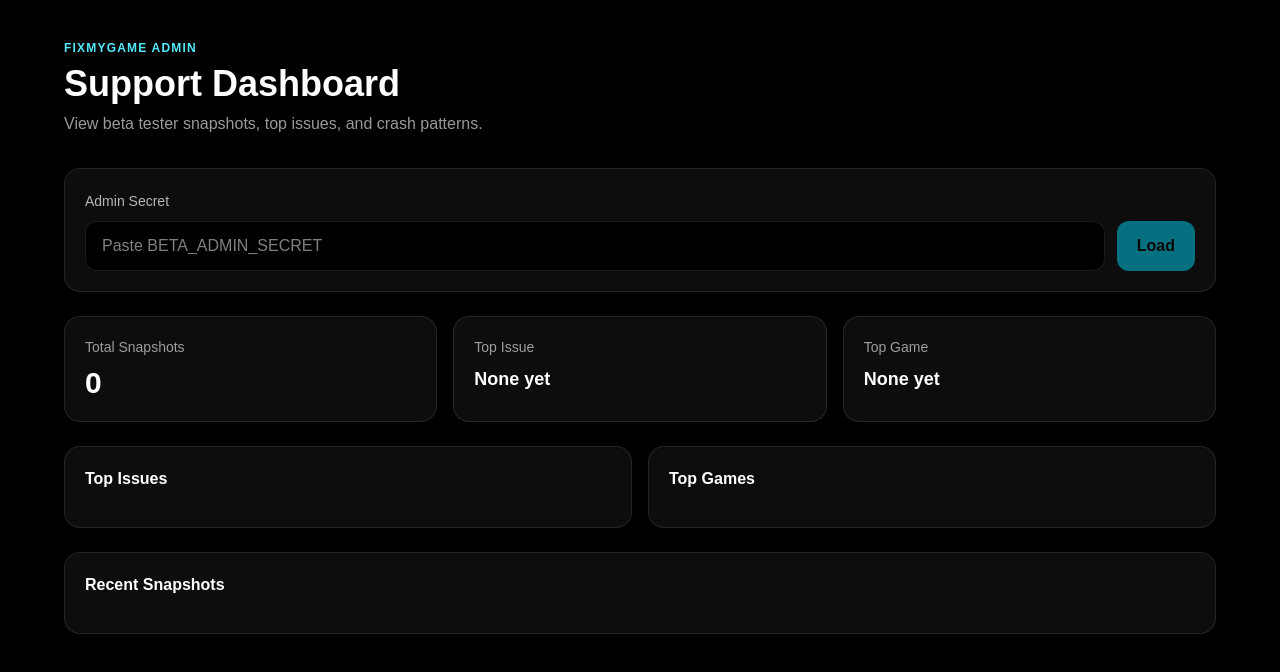
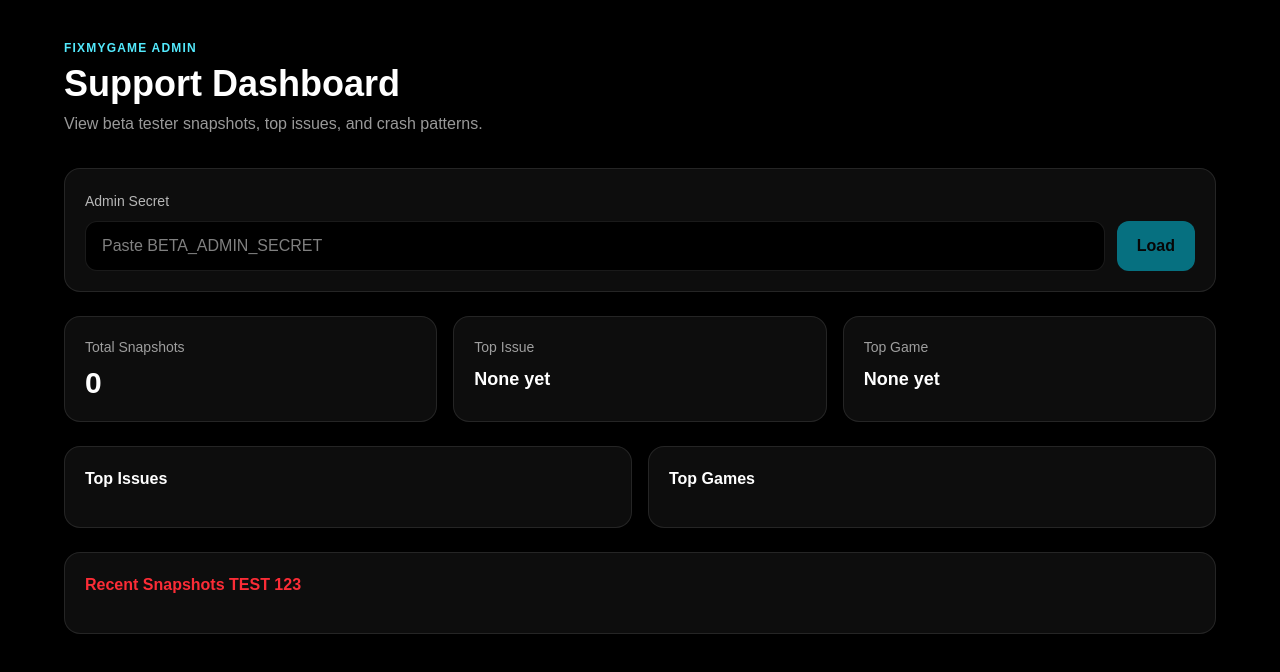
Before and after one commit to PonderinPear/fixmygame, a Next.js app in the folder web/: page /admin in a window 1280 px wide. Shown: the top 672 px of the page. Built offline with nearby package versions, Linux system fonts and the light colour scheme.

Commit message:
Admin test

```diff
--- a/web/app/admin/page.tsx
+++ b/web/app/admin/page.tsx
@@ -164,8 +164,9 @@ export default function AdminPage() {
         </div>
 
         <section className="mt-6 rounded-2xl border border-white/10 bg-white/5 p-5">
-          <h2 className="font-bold">Recent Snapshots</h2>
-
+          <h2 className="font-bold text-red-500">
+  Recent Snapshots TEST 123
+</h2>
           <div className="mt-4 grid gap-3">
             {snapshots.map((snap) => (
               <div key={snap.id} className={getSnapshotStyle(snap)}>
```
